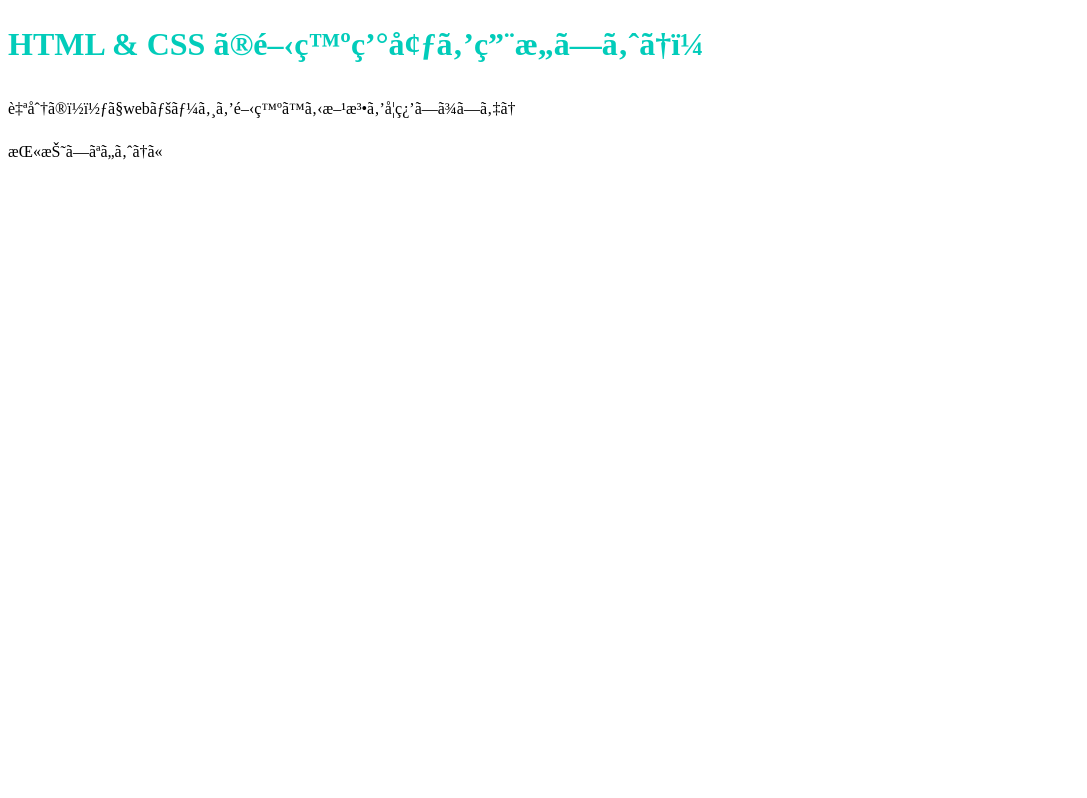
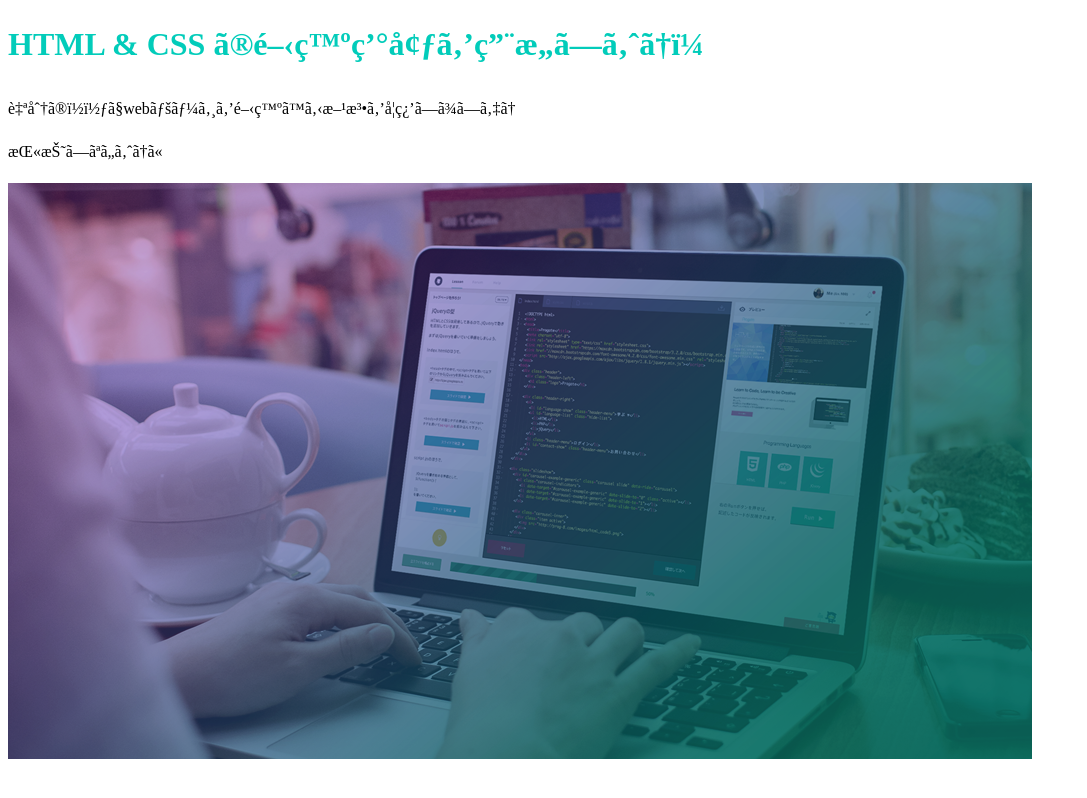
Before and after one commit to eban0w0/t-life, a plain HTML site: page index.html in a window 1280 px wide. Shown: the whole page, without its empty margins (0-1087 px from the left). Drawn offline with Linux system fonts and the light colour scheme.

Commit message:
Update index.html

```diff
--- a/index.html
+++ b/index.html
@@ -9,5 +9,6 @@
     <h1 class="title">HTML & CSS の開発環境を用意しよう！</h1>
     <p>自分のｐｃでwebページを開発する方法を学習しましょう</p>
     <p>挫折しないように</p>
+    <img src="https://github.com/eban0w0/t-life/blob/master/image.png">
   </body>
 </html>
```
